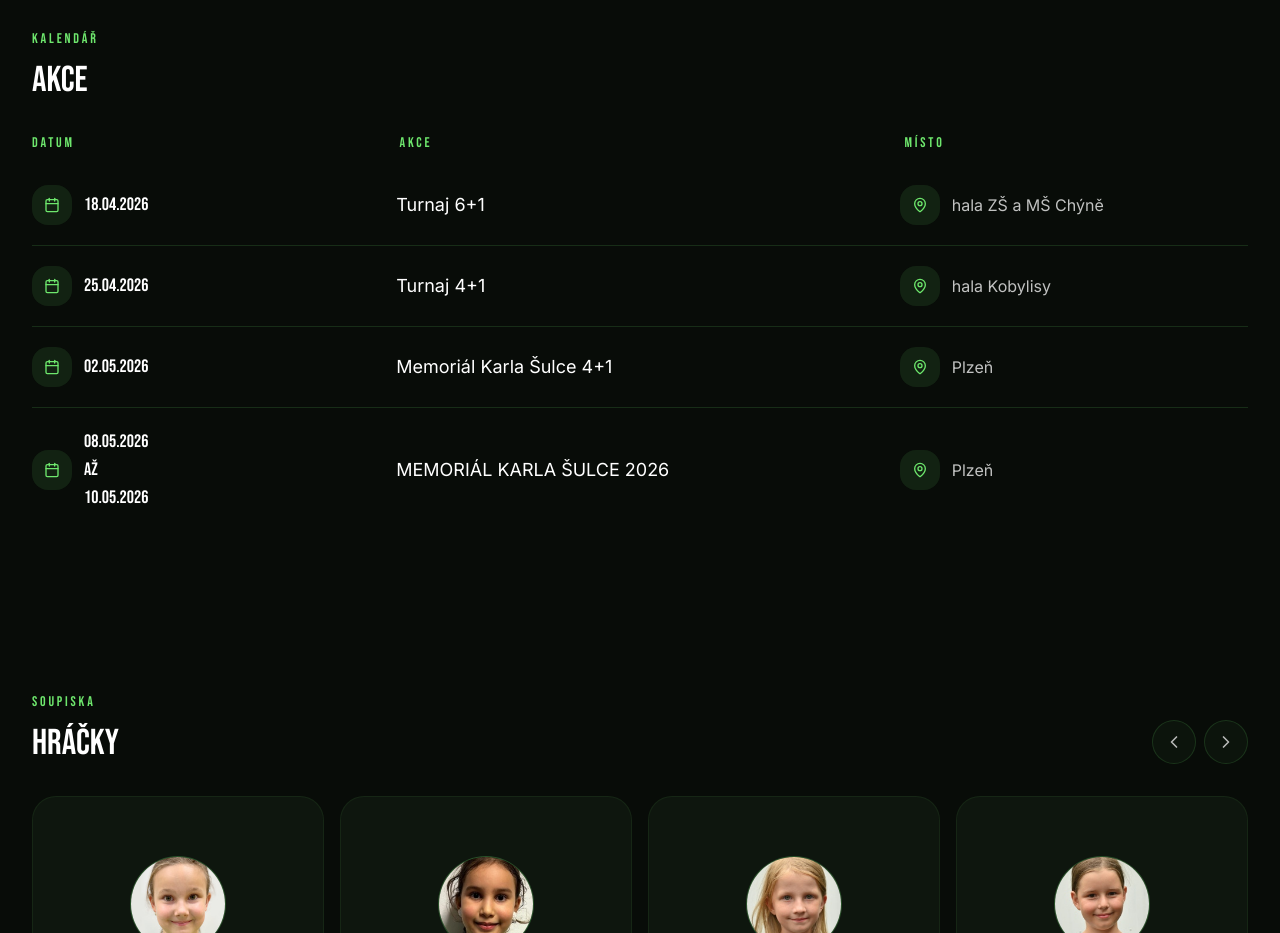
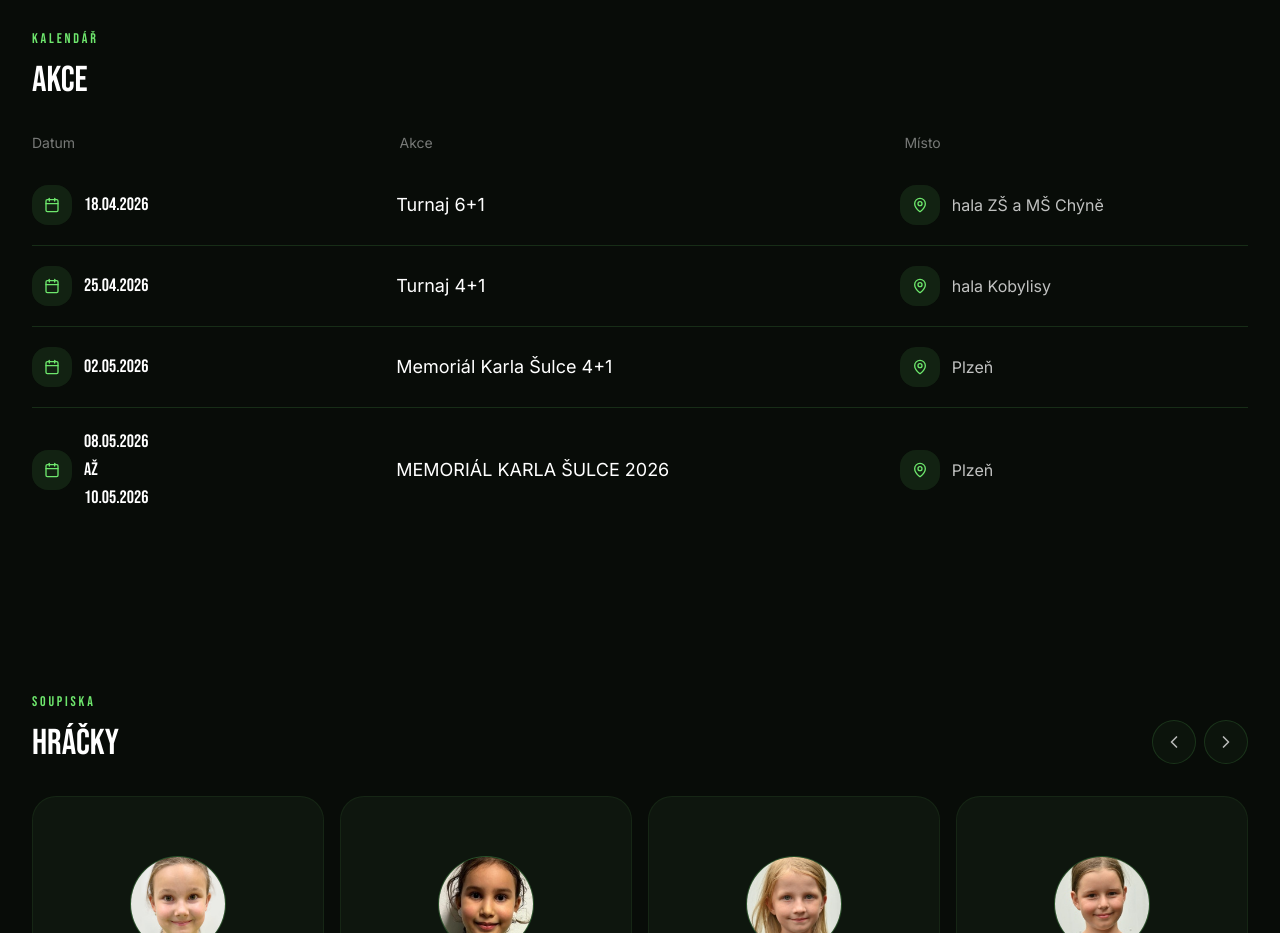
Before and after one commit to jakub245/hchaje-web, a React (Vite) app: page /druzstva/mini-zakyne in a window 1280 px wide. Shown: the part 1940-2873 px from the top of the page. Built offline with nearby package versions, Linux system fonts and the light colour scheme.

Commit message:
Update DruzstvoDetail.tsx

```diff
--- a/src/app/pages/DruzstvoDetail.tsx
+++ b/src/app/pages/DruzstvoDetail.tsx
@@ -328,7 +328,7 @@ export default function DruzstvoDetail() {
 
           {displayedEvents.length ? (
             <div className="px-0">
-              <div className="hidden md:grid grid-cols-[1fr_1.4fr_1fr] gap-6 pb-3 text-[#6EE76D] text-sm uppercase tracking-[0.2em]" style={{ fontFamily: bebas }}>
+              <div className="hidden md:grid grid-cols-[1fr_1.4fr_1fr] gap-6 pb-3 text-white/45 text-sm" style={{ fontFamily: inter }}>
                 <div>Datum</div>
                 <div>Akce</div>
                 <div>Místo</div>
@@ -342,14 +342,14 @@ export default function DruzstvoDetail() {
                         <Calendar className="w-4 h-4 text-[#6EE76D]" />
                       </div>
                       <div>
-                        <div className="text-[11px] uppercase tracking-[0.2em] text-[#6EE76D] md:hidden" style={{ fontFamily: bebas }}>Datum</div>
+                        <div className="text-white/45 text-sm md:hidden" style={{ fontFamily: inter }}>Datum</div>
                         <div className="text-white text-lg whitespace-pre-line" style={{ fontFamily: bebas }}>{event.date}</div>
                       </div>
                     </div>
 
                     <div className="flex items-center">
                       <div>
-                        <div className="text-[11px] uppercase tracking-[0.2em] text-[#6EE76D] md:hidden mb-1" style={{ fontFamily: bebas }}>Akce</div>
+                        <div className="text-white/45 text-sm md:hidden mb-1" style={{ fontFamily: inter }}>Akce</div>
                         <div className="text-white text-base sm:text-lg whitespace-pre-line" style={{ fontFamily: inter }}>{event.title}</div>
                       </div>
                     </div>
@@ -359,7 +359,7 @@ export default function DruzstvoDetail() {
                         <MapPin className="w-4 h-4 text-[#6EE76D]" />
                       </div>
                       <div>
-                        <div className="text-[11px] uppercase tracking-[0.2em] text-[#6EE76D] md:hidden" style={{ fontFamily: bebas }}>Místo</div>
+                        <div className="text-white/45 text-sm md:hidden" style={{ fontFamily: inter }}>Místo</div>
                         <div className="text-white/75 whitespace-pre-line" style={{ fontFamily: inter }}>{event.location}</div>
                       </div>
                     </div>
```
